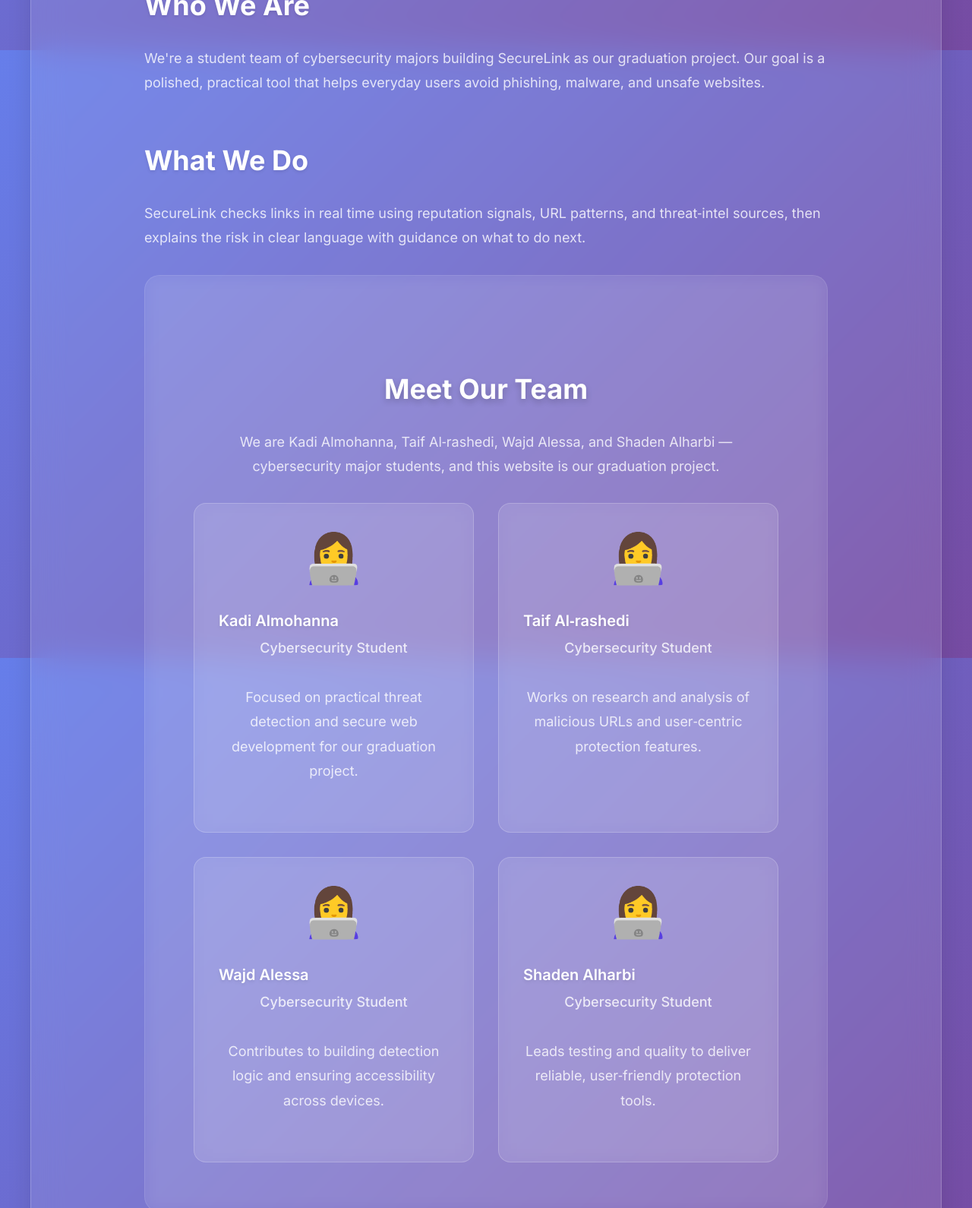
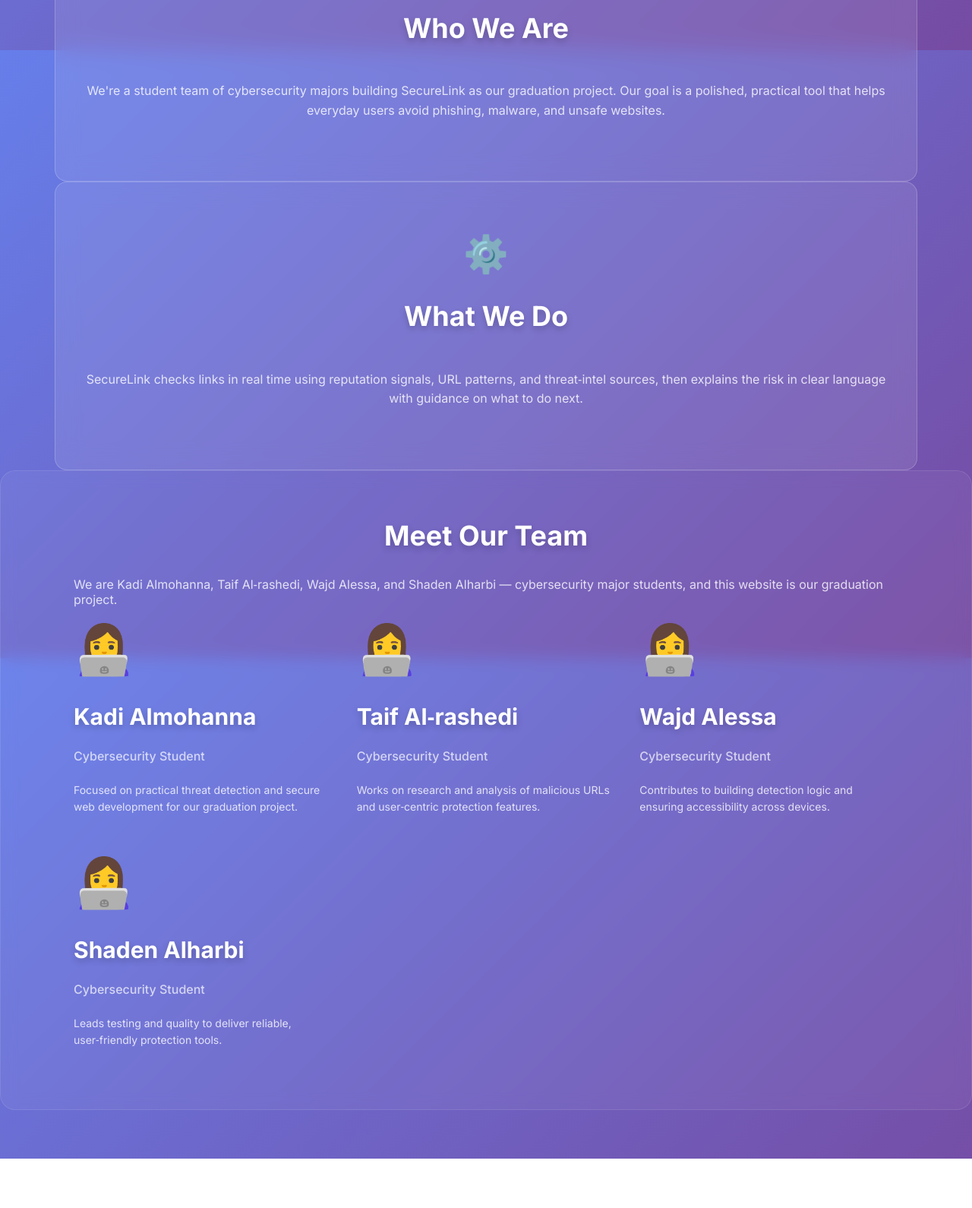
Before and after one commit to byKadii/LinkDetect, a plain HTML site: page about.html in a window 1280 px wide. Shown: the part 734-2324 px from the top of the page at 76% size. After the commit the page ends 2259 px from the top, so only its background shows below. Drawn offline with Linux system fonts and the light colour scheme.

Commit message:
Revise about.html structure and content
Updated the structure and content of the about page, including the navigation and main sections. Enhanced accessibility and organization of team member information.

```diff
--- a/about.html
+++ b/about.html
@@ -1,4 +1,3 @@
-
 <!DOCTYPE html>
 <html lang="en">
 <head>
@@ -77,83 +76,75 @@
   </nav>
 
   <!-- Main Content -->
-  <main class="about" role="main">
-    <header class="about-header">
-      <h1>About SecureLink</h1>
-      <p class="about-subtitle">Protecting users from online threats, one URL at a time</p>
-    </header>
-
-    <section class="section">
-      <div class="container">
-        <article class="about-content">
-          <h2>Our Mission</h2>
-          <p>
-            We want safe browsing to be effortless. SecureLink gives you instant, reliable insight about any link before you click, so you can focus on what matters and stay protected.
-          </p>
-
-          <h2>Who We Are</h2>
-          <p>
-            We're a student team of cybersecurity majors building SecureLink as our graduation project. Our goal is a polished, practical tool that helps everyday users avoid phishing, malware, and unsafe websites.
-          </p>
-
-          <h2>What We Do</h2>
-          <p>
-            SecureLink checks links in real time using reputation signals, URL patterns, and threat‑intel sources, then explains the risk in clear language with guidance on what to do next.
-          </p>
-
-          <section class="team-section">
-            <h2>Meet Our Team</h2>
-            <p class="team-intro">We are Kadi Almohanna, Taif Al‑rashedi, Wajd Alessa, and Shaden Alharbi — cybersecurity major students, and this website is our graduation project.</p>
-
-            <div class="team-grid">
-              <article class="team-member">
-                <div class="member-avatar" aria-hidden="true">👩‍💻</div>
-                <h4>Kadi Almohanna</h4>
-                <p class="member-role">Cybersecurity Student</p>
-                <p class="member-bio">Focused on practical threat detection and secure web development for our graduation project.</p>
-              </article>
-
-              <article class="team-member">
-                <div class="member-avatar" aria-hidden="true">👩‍💻</div>
-                <h4>Taif Al‑rashedi</h4>
-                <p class="member-role">Cybersecurity Student</p>
-                <p class="member-bio">Works on research and analysis of malicious URLs and user‑centric protection features.</p>
-              </article>
-
-              <article class="team-member">
-                <div class="member-avatar" aria-hidden="true">👩‍💻</div>
-                <h4>Wajd Alessa</h4>
-                <p class="member-role">Cybersecurity Student</p>
-                <p class="member-bio">Contributes to building detection logic and ensuring accessibility across devices.</p>
-              </article>
-
-              <article class="team-member">
-                <div class="member-avatar" aria-hidden="true">👩‍💻</div>
-                <h4>Shaden Alharbi</h4>
-                <p class="member-role">Cybersecurity Student</p>
-                <p class="member-bio">Leads testing and quality to deliver reliable, user‑friendly protection tools.</p>
-              </article>
-            </div>
-          </section>
-
-          <h2>Technology</h2>
-          <p>
-            Under the hood we blend ML heuristics with domain age, SSL health, reputation feeds, and lexical patterns to score risk. The result: lightweight, explainable decisions that work across devices and browsers.
-          </p>
-
-
-        </article>
+  <main class="about-page" role="main">
+    <!-- Hero Section -->
+    <section class="about-hero">
+      <div class="hero-wrapper">
+        <h1>About SecureLink</h1>
+        <p class="hero-description">Protecting users from online threats, one URL at a time</p>
       </div>
     </section>
 
+    <!-- Mission Section -->
+    <section class="mission-section">
+      <div class="container">
+        <div class="mission-cards">
+          <div class="mission-card">
+            <div class="mission-icon">🎯</div>
+            <h2>Our Mission</h2>
+            <p>We want safe browsing to be effortless. SecureLink gives you instant, reliable insight about any link before you click, so you can focus on what matters and stay protected.</p>
+          </div>
+          <div class="mission-card">
+            <div class="mission-icon">👥</div>
+            <h2>Who We Are</h2>
+            <p>We're a student team of cybersecurity majors building SecureLink as our graduation project. Our goal is a polished, practical tool that helps everyday users avoid phishing, malware, and unsafe websites.</p>
+          </div>
+          <div class="mission-card">
+            <div class="mission-icon">⚙️</div>
+            <h2>What We Do</h2>
+            <p>SecureLink checks links in real time using reputation signals, URL patterns, and threat‑intel sources, then explains the risk in clear language with guidance on what to do next.</p>
+          </div>
+        </div>
+      </div>
+    </section>
 
-  </main>
-
-  <!-- Footer -->
-  <footer role="contentinfo">
-    <p>&copy; 2025 SecureLink. All rights reserved.</p>
-  </footer>
-
-  <script src="script.js"></script>
-</body>
-</html>
+    <!-- Team Section -->
+    <section class="team-section">
+      <div class="container">
+        <div class="section-header">
+          <h2>Meet Our Team</h2>
+          <p class="section-subtitle">We are Kadi Almohanna, Taif Al‑rashedi, Wajd Alessa, and Shaden Alharbi — cybersecurity major students, and this website is our graduation project.</p>
+        </div>
+        <div class="team-grid">
+          <article class="team-card">
+            <div class="member-avatar">👩‍💻</div>
+            <div class="member-info">
+              <h3>Kadi Almohanna</h3>
+              <p class="member-role">Cybersecurity Student</p>
+              <p class="member-bio">Focused on practical threat detection and secure web development for our graduation project.</p>
+            </div>
+          </article>
+          <article class="team-card">
+            <div class="member-avatar">👩‍💻</div>
+            <div class="member-info">
+              <h3>Taif Al‑rashedi</h3>
+              <p class="member-role">Cybersecurity Student</p>
+              <p class="member-bio">Works on research and analysis of malicious URLs and user‑centric protection features.</p>
+            </div>
+          </article>
+          <article class="team-card">
+            <div class="member-avatar">👩‍💻</div>
+            <div class="member-info">
+              <h3>Wajd Alessa</h3>
+              <p class="member-role">Cybersecurity Student</p>
+              <p class="member-bio">Contributes to building detection logic and ensuring accessibility across devices.</p>
+            </div>
+          </article>
+          <article class="team-card">
+            <div class="member-avatar">👩‍💻</div>
+            <div class="member-info">
+              <h3>Shaden Alharbi</h3>
+              <p class="member-role">Cybersecurity Student</p>
+              <p class="member-bio">Leads testing and quality to deliver reliable, user‑friendly protection tools.</p>
+            </div>
+          </article>
```
